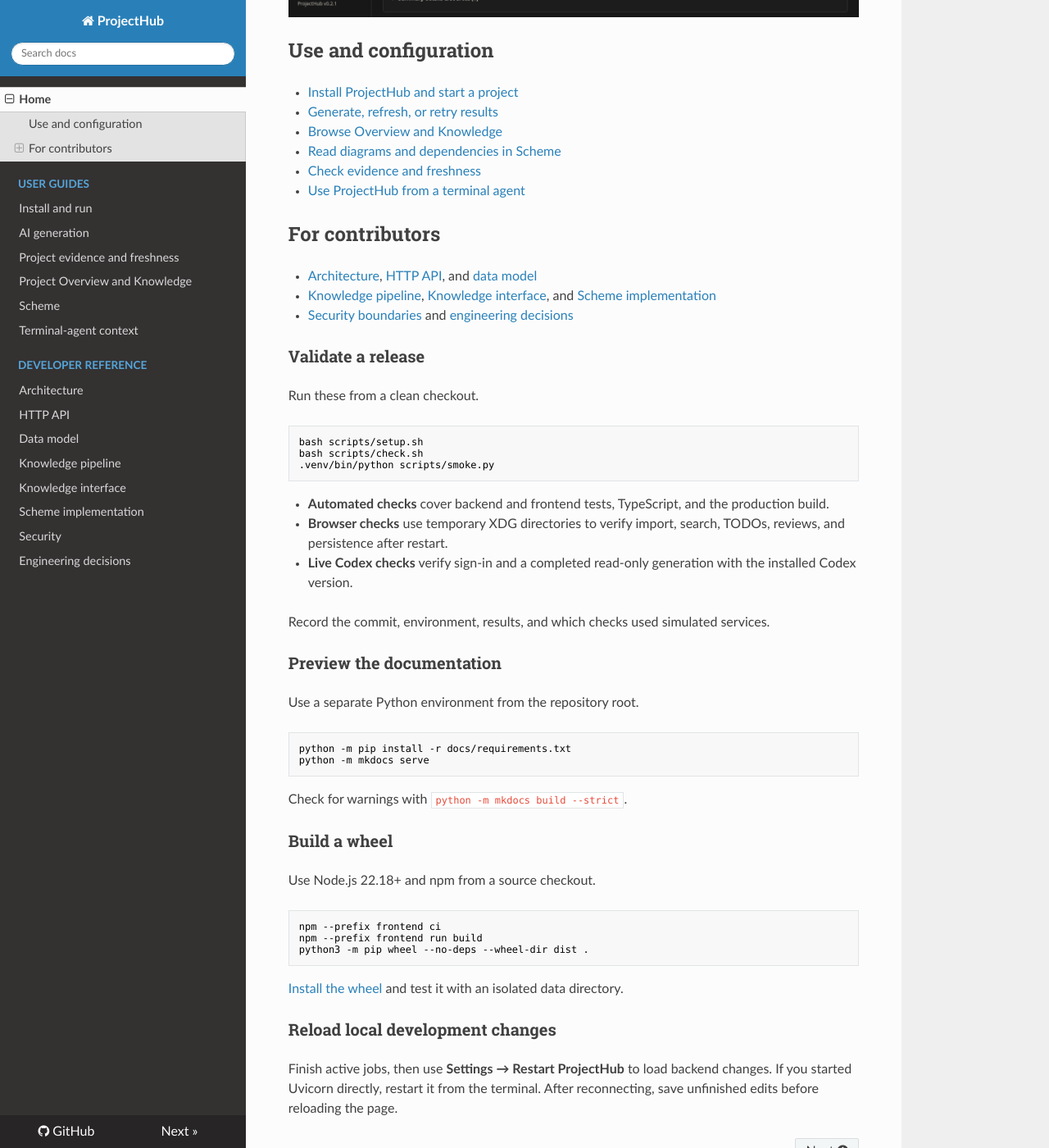
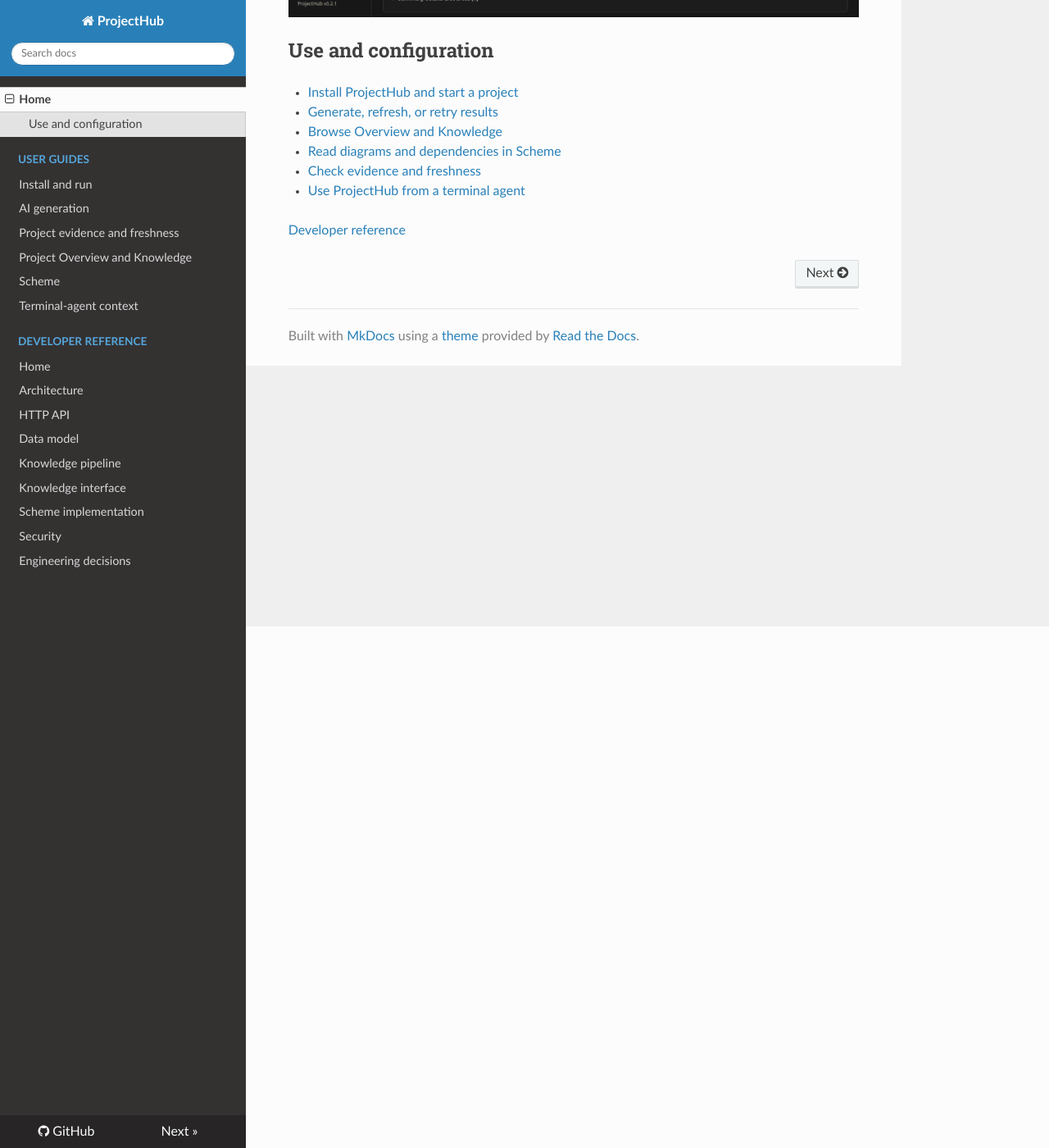
Before and after one commit to avnikonenko/ProjectHub, an MkDocs documentation site: the page built from docs/README.md, in a window 1280 px wide and 1400 px high, scrolled down 636 px. Shown: the whole window at 82% size. Built offline with MkDocs 1.6.1, drawn with Linux system fonts in a browser that asks for light colours; nearby versions of some CDN libraries.

Commit message:
Move contributor guidance to the developer reference home

````diff
--- a/docs/README.md
+++ b/docs/README.md
@@ -14,53 +14,4 @@ one local workspace for searchable knowledge, project summaries, and diagrams.
 - [Check evidence and freshness](PROJECT_EVIDENCE.md)
 - [Use ProjectHub from a terminal agent](TERMINAL_AGENTS.md)
 
-## For contributors
-
-- [Architecture](ARCHITECTURE.md), [HTTP API](API_CONTRACT.md), and [data model](DATA_MODEL.md)
-- [Knowledge pipeline](KNOWLEDGE_PIPELINE.md), [Knowledge interface](KNOWLEDGE_UI_INTERNALS.md), and [Scheme implementation](scheme-implementation.md)
-- [Security boundaries](SECURITY_REVIEW.md) and [engineering decisions](DECISIONS.md)
-
-### Validate a release
-
-Run these from a clean checkout.
-
-```bash
-bash scripts/setup.sh
-bash scripts/check.sh
-.venv/bin/python scripts/smoke.py
-```
-
-- **Automated checks** cover backend and frontend tests, TypeScript, and the production build.
-- **Browser checks** use temporary XDG directories to verify import, search, TODOs, reviews, and persistence after restart.
-- **Live Codex checks** verify sign-in and a completed read-only generation with the installed Codex version.
-
-Record the commit, environment, results, and which checks used simulated services.
-
-### Preview the documentation
-
-Use a separate Python environment from the repository root.
-
-```bash
-python -m pip install -r docs/requirements.txt
-python -m mkdocs serve
-```
-
-Check for warnings with `python -m mkdocs build --strict`.
-
-### Build a wheel
-
-Use Node.js 22.18+ and npm from a source checkout.
-
-```bash
-npm --prefix frontend ci
-npm --prefix frontend run build
-python3 -m pip wheel --no-deps --wheel-dir dist .
-```
-
-[Install the wheel](GETTING_STARTED.md#install-a-wheel) and test it with an isolated data directory.
-
-### Reload local development changes
-
-Finish active jobs, then use **Settings → Restart ProjectHub** to load backend
-changes. If you started Uvicorn directly, restart it from the terminal. After
-reconnecting, save unfinished edits before reloading the page.
+[Developer reference](DEVELOPER_HOME.md)
--- a/mkdocs.yml
+++ b/mkdocs.yml
@@ -25,6 +25,7 @@ nav:
       - Scheme: SCHEME.md
       - Terminal-agent context: TERMINAL_AGENTS.md
   - Developer reference:
+      - Home: DEVELOPER_HOME.md
       - Architecture: ARCHITECTURE.md
       - HTTP API: API_CONTRACT.md
       - Data model: DATA_MODEL.md
````
Also changed, not shown: README.md (+1 -1 lines), docs/DEVELOPER_HOME.md (added, +50 -0 lines), docs/GETTING_STARTED.md (+1 -1 lines), docs/SECURITY_REVIEW.md (+1 -1 lines).
